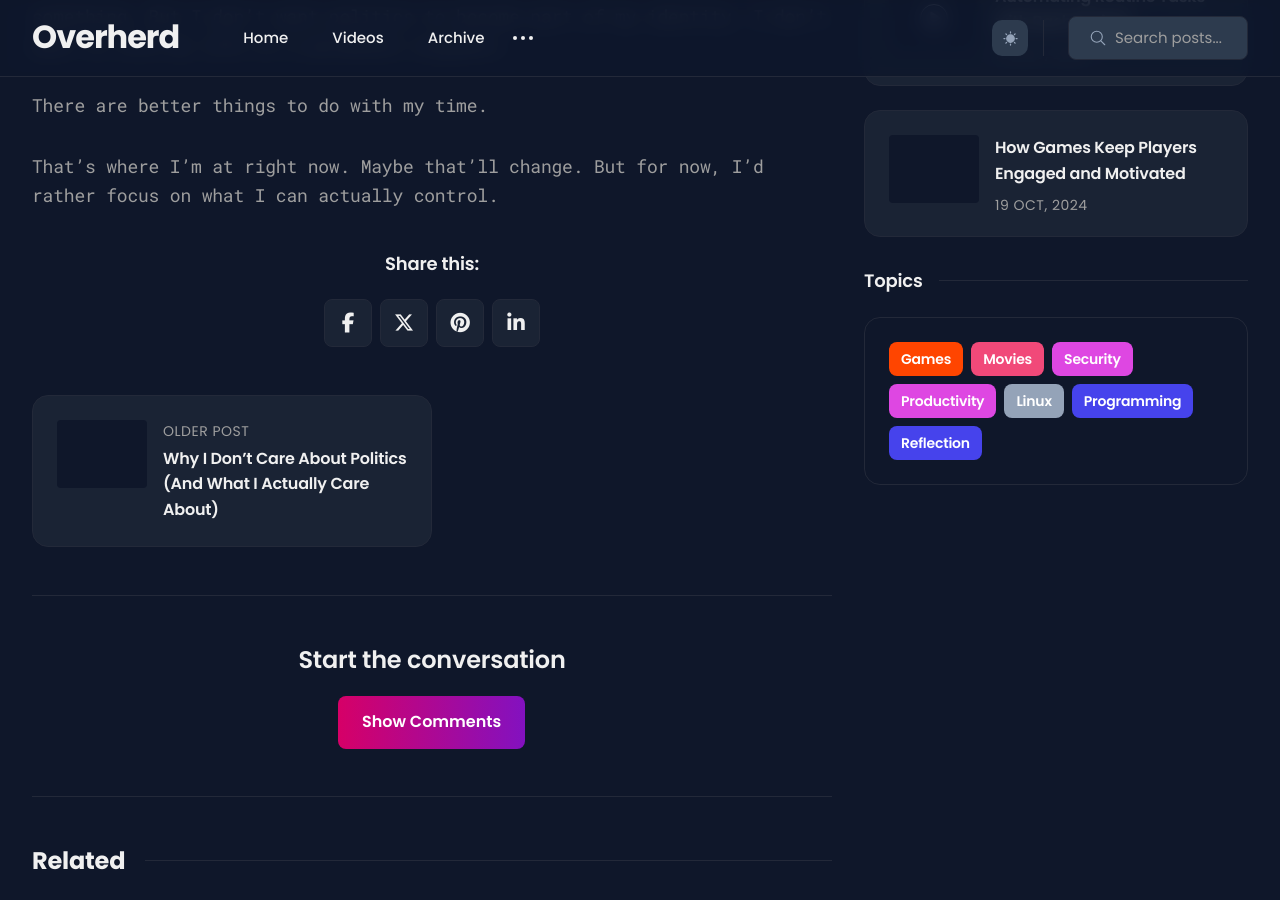
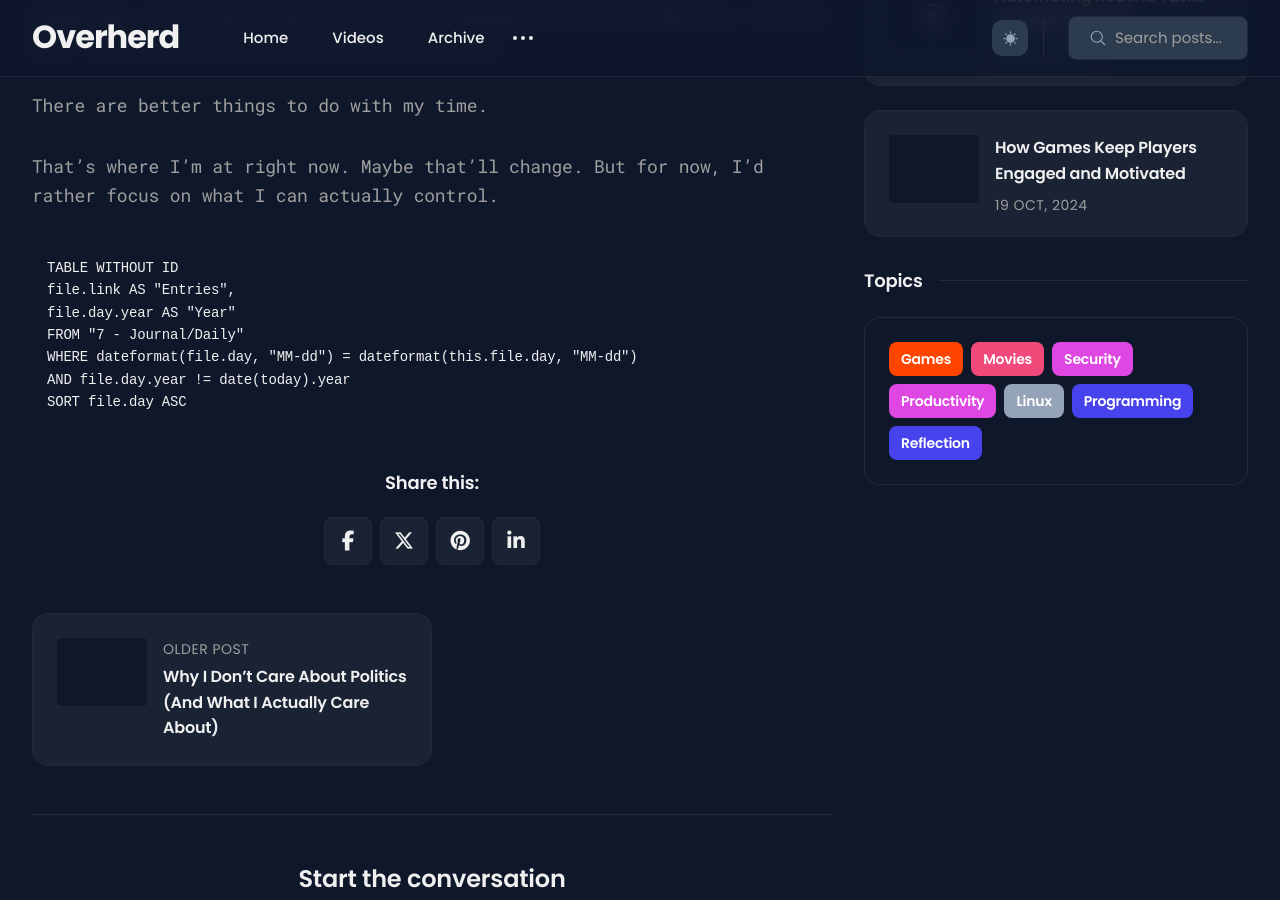
Before and after one commit to smartyshaman/anantshiva.github.io, a Jekyll site: the page built from _posts/2027-03-29-obsidian-forever-notes.md, in a window 1280 px wide and 900 px high, scrolled down 923 px. Built offline with Jekyll 4.4.1, drawn with Linux system fonts in a browser that asks for light colours.

Commit message:
vault backup: 2025-03-29 16:55:50

````diff
--- a/_posts/2027-03-29-obsidian-forever-notes.md
+++ b/_posts/2027-03-29-obsidian-forever-notes.md
@@ -17,3 +17,13 @@ If something feels unfair, I’ll question it. If something breaks, I’ll say s
 There are better things to do with my time.
 
 That’s where I’m at right now. Maybe that’ll change. But for now, I’d rather focus on what I can actually control.
+
+```dataview
+TABLE WITHOUT ID
+file.link AS "Entries",
+file.day.year AS "Year"
+FROM "7 - Journal/Daily"
+WHERE dateformat(file.day, "MM-dd") = dateformat(this.file.day, "MM-dd")
+AND file.day.year != date(today).year
+SORT file.day ASC
+```
````
